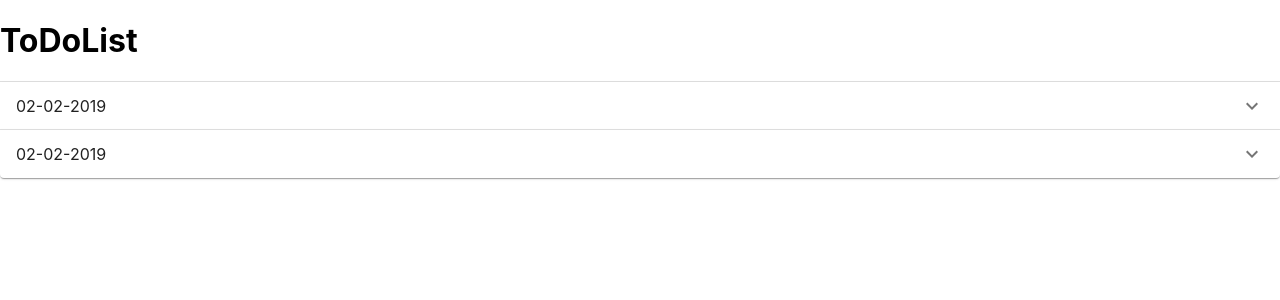
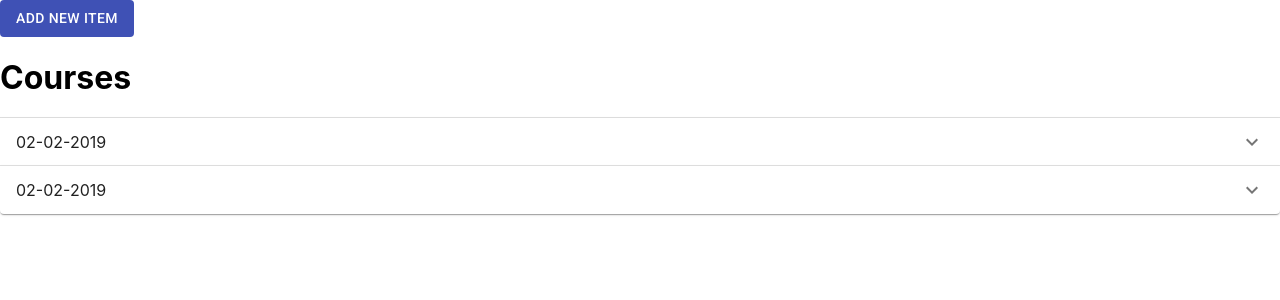
Before and after one commit to madalinaeleonorag/ExamsSchedule, a React (Create React App) app: page /List in a window 1280 px wide. Shown: the top 300 px of the page. Built offline with nearby package versions, Linux system fonts and the light colour scheme.

Commit message:
added router

```diff
--- a/package.json
+++ b/package.json
@@ -11,6 +11,7 @@
     "axios": "^0.19.2",
     "react": "^16.13.1",
     "react-dom": "^16.13.1",
+    "react-router-dom": "^5.1.2",
     "react-scripts": "3.4.1"
   },
   "scripts": {
--- a/src/App.js
+++ b/src/App.js
@@ -1,55 +1,41 @@
-import React, { Component } from 'react';
-import './App.css';
-import axios from 'axios';
-import * as database from './database-mockup';
-import ExpansionPanel from '@material-ui/core/ExpansionPanel';
-import ExpansionPanelSummary from '@material-ui/core/ExpansionPanelSummary';
-import ExpansionPanelDetails from '@material-ui/core/ExpansionPanelDetails';
-import ExpandMoreIcon from '@material-ui/icons/ExpandMore';
+import React, { Component } from "react";
+import "./App.css";
+import * as database from "./database-mockup";
+import { BrowserRouter as Router, Switch, Route } from "react-router-dom";
+import List from "./Components/List";
+import Item from "./Components/Item";
 
 class App extends Component {
   state = {
-    tasks: []
+    databaseData: [],
   };
 
   componentDidMount() {
-    return database.get()
-      .then(tasksResponse => {
-        console.log(tasksResponse.data)
+    return database
+      .get()
+      .then((dataResponse) => {
+        console.log(dataResponse.data);
         this.setState({
-          tasks: tasksResponse.data
-        })
+          databaseData: dataResponse.data,
+        });
       })
-      .catch(error => {
+      .catch((error) => {
         console.log(error);
-      })
-  };
+      });
+  }
 
   render() {
     return (
-      <div>
-        <h1>ToDoList</h1>
-
-        {
-          this.state.tasks.map(task => {
-            return <ExpansionPanel>
-            <ExpansionPanelSummary
-              expandIcon={<ExpandMoreIcon />}
-              aria-controls="panel1a-content"
-              id="panel1a-header"
-            >
-              {task.date}
-          </ExpansionPanelSummary>
-            <ExpansionPanelDetails>
-            {task.sectia}
-          </ExpansionPanelDetails>
-          </ExpansionPanel>
-          })
-        }
-      </div>
-    )
-  };
-
+      <Router>
+        <Switch>
+          <Route path="/List">
+            <List data={this.state.databaseData} />
+          </Route>
+          <Route exact path="/details/:type" component={Item}/>
+        </Switch>
+      </Router>
+    );
+  }
 
   // EXAMPLE OF AXIOS USE
 
@@ -105,7 +91,6 @@ class App extends Component {
   //   console.log(response.data);
   // };
 
-
   // render() {
   //   return (
   //     <ul>
@@ -115,5 +100,4 @@ class App extends Component {
   // }
 }
 
-
 export default App;
--- /dev/null
+++ b/src/Components/Item.js
@@ -0,0 +1,15 @@
+import React, { Component } from "react";
+import "./Item.css";
+import { useParams } from "react-router-dom";
+
+class Item extends Component {
+  render() {
+      let { type } = useParams();
+    return <div>
+        hgfxgchvjbhkn
+        {type}
+    </div>;
+  }
+}
+
+export default Item;
--- /dev/null
+++ b/src/Components/List.js
@@ -0,0 +1,45 @@
+import React, { Component } from "react";
+import "./List.css";
+import ExpansionPanel from "@material-ui/core/ExpansionPanel";
+import ExpansionPanelSummary from "@material-ui/core/ExpansionPanelSummary";
+import ExpansionPanelDetails from "@material-ui/core/ExpansionPanelDetails";
+import ExpandMoreIcon from "@material-ui/icons/ExpandMore";
+import Button from "@material-ui/core/Button";
+import { Link } from "react-router-dom";
+
+class List extends Component {
+  render() {
+    return (
+      <div>
+        <div>
+            <Button variant="contained" color="primary" component={Link} to="/Item?type=new" disableElevation>
+              Add new item
+            </Button>
+        </div>
+        <h1>Courses</h1>
+
+        {this.props.data.map((item) => {
+          return (
+            <ExpansionPanel key={item.id}>
+              <ExpansionPanelSummary
+                expandIcon={<ExpandMoreIcon />}
+                aria-controls="panel1a-content"
+                id="panel1a-header"
+              >
+                {item.date}
+              </ExpansionPanelSummary>
+              <ExpansionPanelDetails>
+                {item.sectia}
+                  <Button variant="contained" color="primary" component={Link} to="/Item?type=existing" disableElevation>
+                    Edit item
+                  </Button>
+              </ExpansionPanelDetails>
+            </ExpansionPanel>
+          );
+        })}
+      </div>
+    );
+  }
+}
+
+export default List;
```
Also changed, not shown: src/Components/Item.css (added), src/Components/List.css (added), 1 other file (tests, documents, lock files or other folders).
